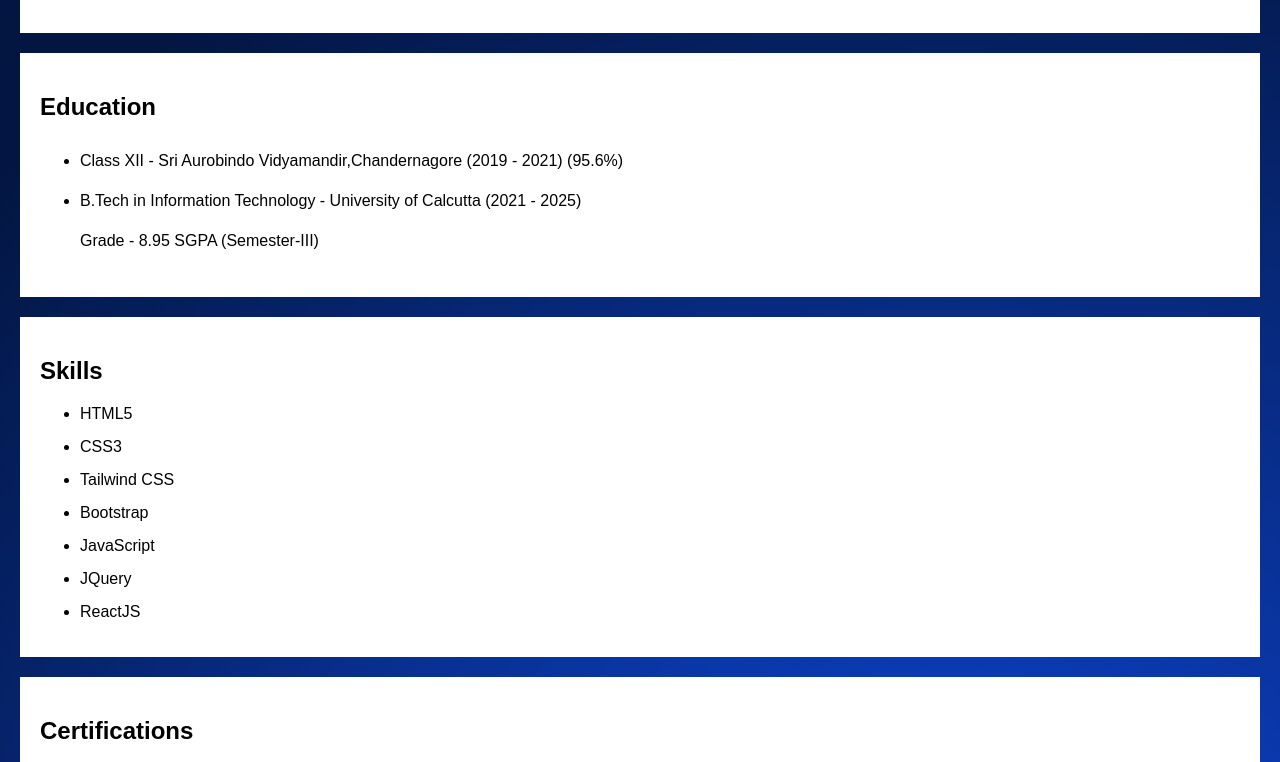
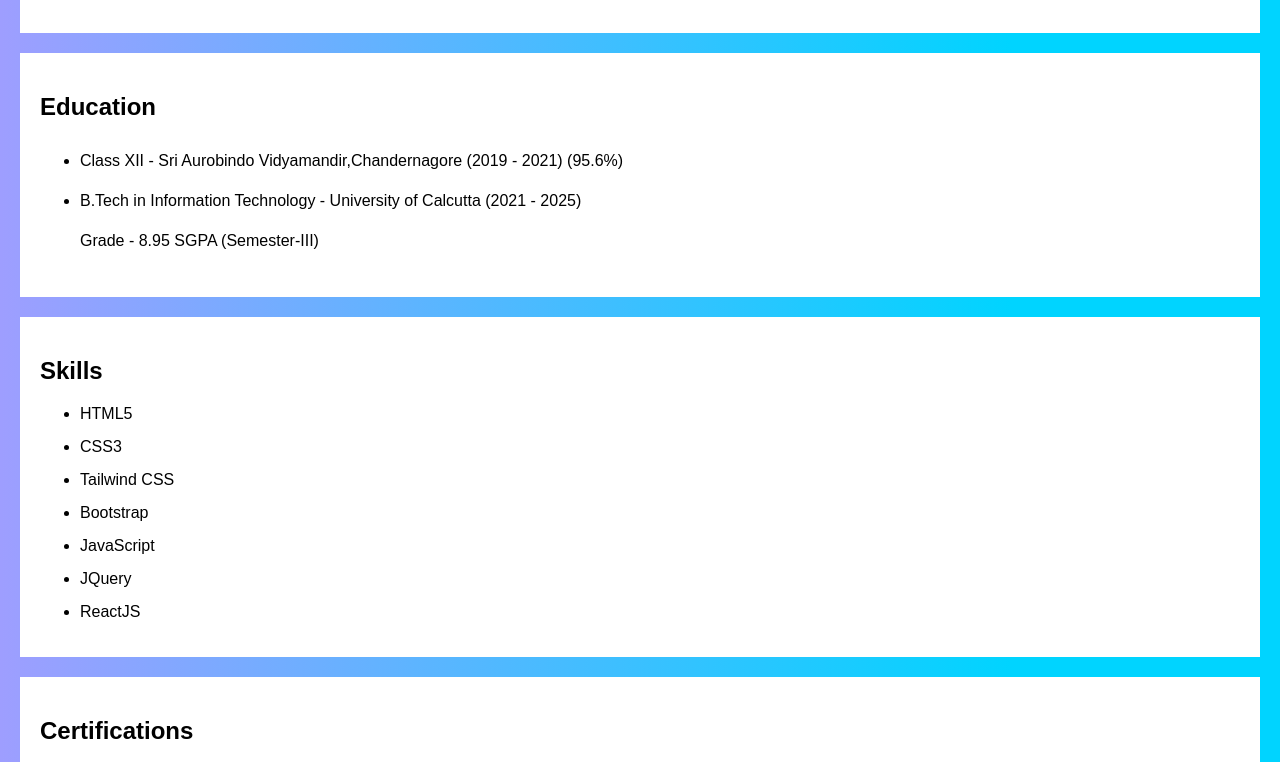
Before and after one commit to aritra0609/Responsive-personal-portfolio-website, a plain HTML site: page index.html in a window 1280 px wide. Shown: the part 389-1151 px from the top of the page. Drawn offline with Linux system fonts and the light colour scheme; files whose address does not match are found by name.

Commit message:
Update styles.css

```diff
--- a/styles.css
+++ b/styles.css
@@ -6,7 +6,9 @@ body {
   /* Global styles */
   body {
     font-family: Arial, sans-serif;
-    background: radial-gradient(circle at 74.2% 50.9%, rgb(14, 72, 222) 5.2%, rgb(3, 22, 65) 75.3%);
+    background: rgb(2,0,36);
+    background: linear-gradient(90deg, rgba(2,0,36,1) 0%, rgba(158,158,255,1) 0%, rgba(0,212,255,1) 79%);
+
 
   }
 
```
